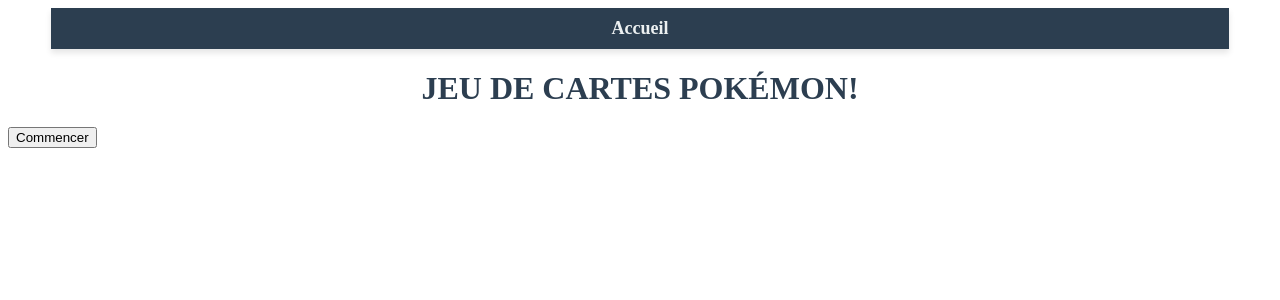
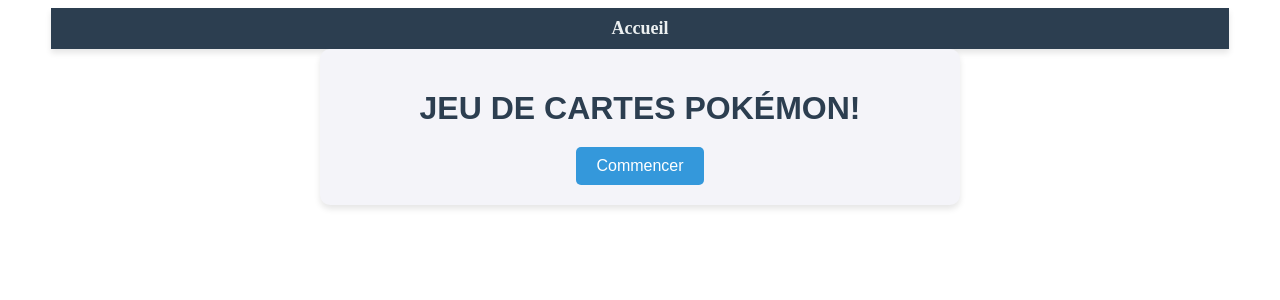
Before and after one commit to 3wa-Binome/pokemon-project, a React (Vite) app: page / in a window 1280 px wide. Shown: the top 300 px of the page. Built offline with nearby package versions, Linux system fonts and the light colour scheme.

Commit message:
💄 Add home style

```diff
--- a/src/Pages/Home.jsx
+++ b/src/Pages/Home.jsx
@@ -3,6 +3,7 @@
 import { addPlayer } from "../Features/PlayerSlice";
 import { Link } from "react-router-dom";
 import { setPhase } from "../Features/GameSlice";
+import "../css/Home.css";
 
 const Home = () => {
   const dispatch = useDispatch()
@@ -26,7 +27,7 @@
   }
 
   return (
-    <div>
+    <div className="home-page">
       {
         action === 'begin' ?
           <>
@@ -52,7 +53,7 @@
 
           <>
             <h1>Il va maintenant falloir choisir vos pokemons!</h1>
-            {/* <Link to='/pokemon-list'>Suivant</Link> */}
+            <Link to='/pokemon-list'>Suivant</Link>
           </>
         : <></>
       }
--- /dev/null
+++ b/src/css/Home.css
@@ -0,0 +1,81 @@
+/* Styles spécifiques à la page Home */
+.home-page {
+    font-family: 'Arial', sans-serif;
+    background-color: #f4f4f9;
+    color: #333;
+    padding: 20px;
+    margin: 0 auto;
+    max-width: 600px;
+    border-radius: 10px;
+    box-shadow: 0 4px 6px rgba(0, 0, 0, 0.1);
+    text-align: center;
+  }
+
+  /* Titres */
+  .home-page h1 {
+    font-size: 2rem;
+    color: #2c3e50;
+    margin-bottom: 20px;
+  }
+
+  /* Boutons */
+  .home-page button {
+    background-color: #3498db;
+    color: #fff;
+    padding: 10px 20px;
+    border: none;
+    border-radius: 5px;
+    font-size: 1rem;
+    cursor: pointer;
+    transition: background-color 0.3s ease;
+  }
+
+  .home-page button:hover {
+    background-color: #2980b9;
+  }
+
+  /* Formulaire */
+  .home-page form {
+    display: flex;
+    flex-direction: column;
+    gap: 15px;
+  }
+
+  .home-page label {
+    display: flex;
+    flex-direction: column;
+    align-items: flex-start;
+    font-size: 1rem;
+    color: #34495e;
+  }
+
+  .home-page input[type="text"] {
+    width: 100%;
+    padding: 8px;
+    font-size: 1rem;
+    border: 1px solid #ccc;
+    border-radius: 5px;
+    margin-top: 5px;
+  }
+
+  .home-page input[type="text"]:focus {
+    border-color: #3498db;
+    outline: none;
+    box-shadow: 0 0 5px rgba(52, 152, 219, 0.5);
+  }
+
+  /* Lien Suivant */
+  .home-page a {
+    display: inline-block;
+    text-decoration: none;
+    color: #3498db;
+    font-size: 1rem;
+    font-weight: bold;
+    margin-top: 20px;
+    transition: color 0.3s ease, text-decoration 0.3s ease;
+  }
+
+  .home-page a:hover {
+    color: #2980b9;
+    text-decoration: underline;
+  }
```
